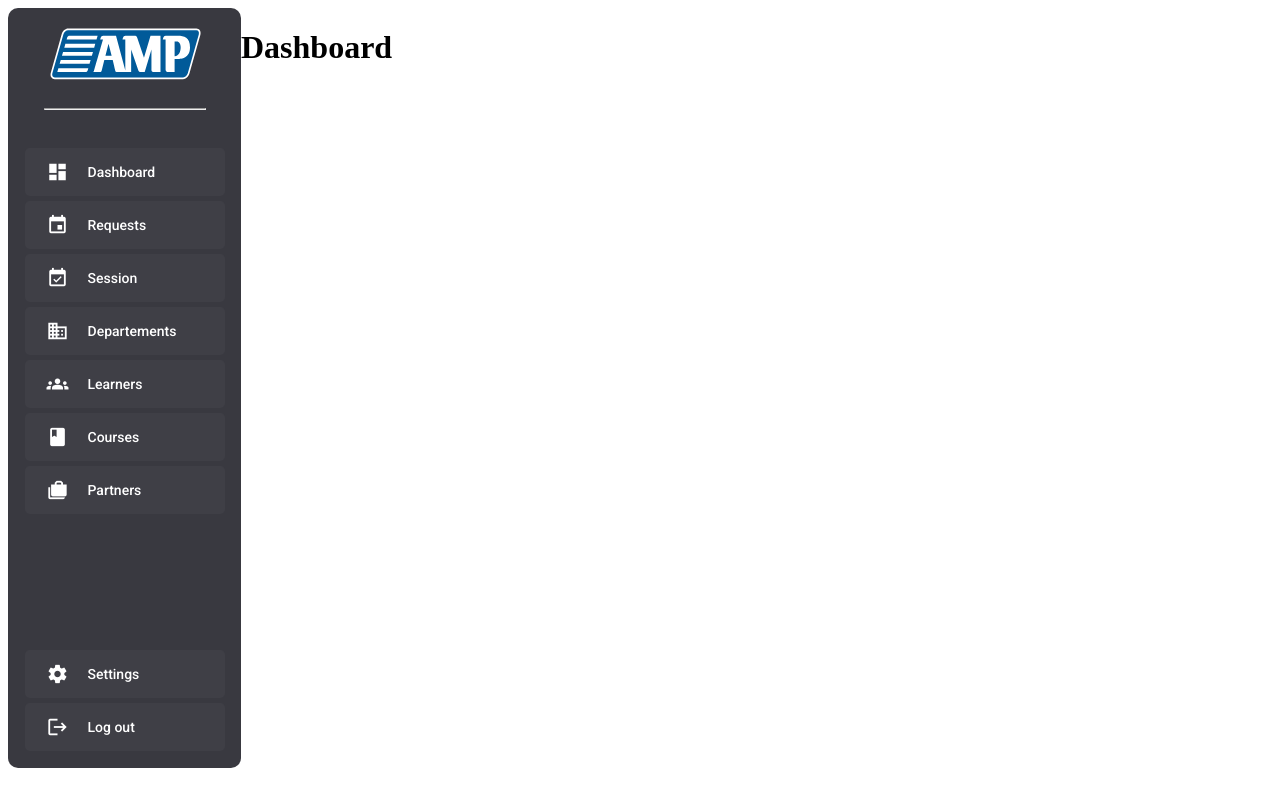
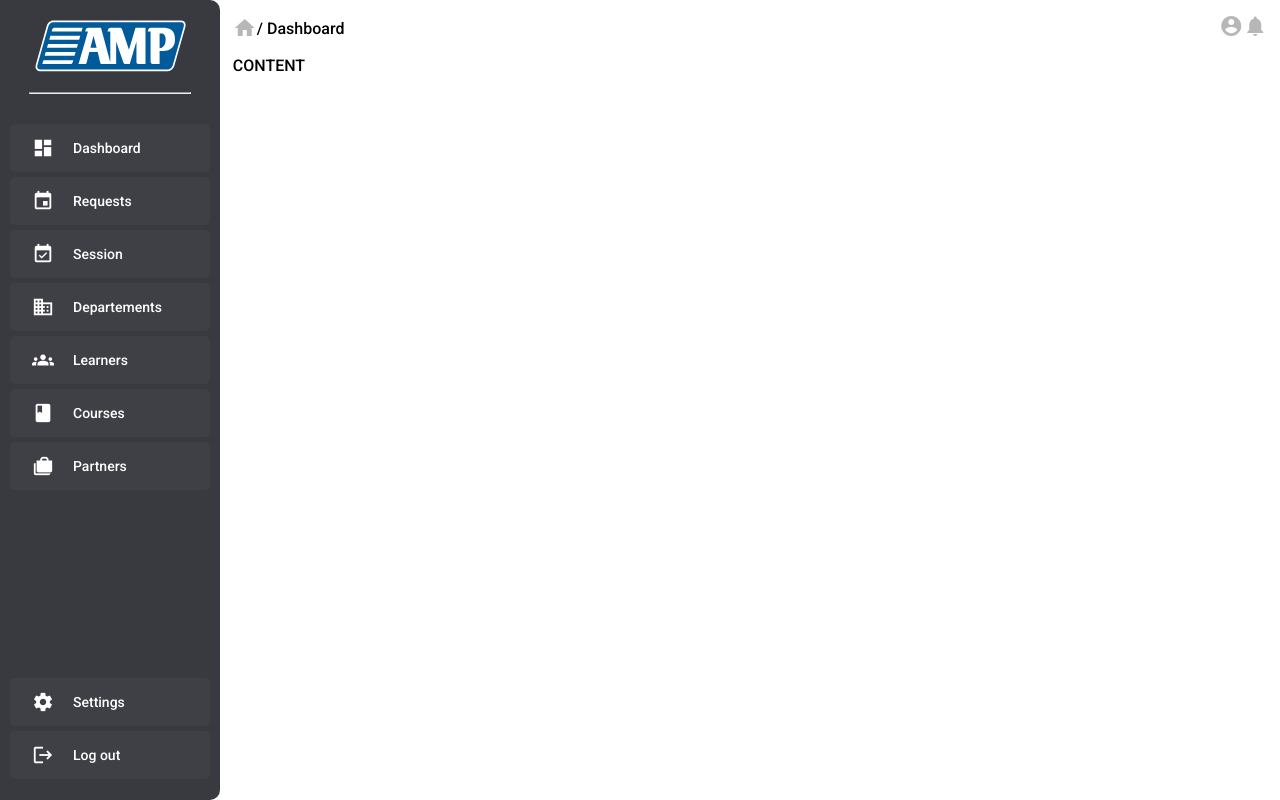
Before and after one commit to ampresta/am_presta, a React (Create React App) app in the folder client/: page / in a window 1280 px wide. Built offline with nearby package versions, Linux system fonts and the light colour scheme.

Commit message:
created navbar

```diff
--- a/client/public/index.html
+++ b/client/public/index.html
@@ -3,15 +3,16 @@
   <head>
     <meta charset="utf-8" />
     <meta name="viewport" content="width=device-width, initial-scale=1" />
-    <meta
-      name="description"
-      content="Web site created using create-react-app"
-    />
-    <link rel="apple-touch-icon" href="%PUBLIC_URL%/logo192.png" />
+    <meta name="description" content="Web site created using create-react-app" />
 
-    <link rel="manifest" href="%PUBLIC_URL%/manifest.json" />
 
     <title>React App</title>
+    <style>
+      * {
+        font-family: "Roboto";
+        margin: 0;
+      }
+    </style>
   </head>
   <body>
     <noscript>You need to enable JavaScript to run this app.</noscript>
--- /dev/null
+++ b/client/src/components/navbar/Navbar.jsx
@@ -0,0 +1,19 @@
+import "./navbar.scss";
+
+export default function Navbar(props) {
+  return (
+    <div className="navbar">
+      <div className="wrapper">
+        <div className="fullpath">
+          <span className="material-icons">home</span>
+          <span className="path">/ {props.path}</span>
+        </div>
+
+        <div className="items">
+          <span className="material-icons">account_circle</span>
+          <span className="material-icons">notifications</span>
+        </div>
+      </div>
+    </div>
+  );
+}
--- /dev/null
+++ b/client/src/components/navbar/navbar.scss
@@ -0,0 +1,22 @@
+.navbar {
+  height: 7vh;
+  display: flex;
+  align-items: center;
+
+  .wrapper {
+    display: flex;
+    width: 100%;
+    justify-content: space-between;
+    align-items: center;
+    color: #b7b7b7;
+
+    .fullpath {
+      display: flex;
+      align-items: center;
+
+      .path {
+        color: black;
+      }
+    }
+  }
+}
--- a/client/src/components/sidebar/Sidebar.jsx
+++ b/client/src/components/sidebar/Sidebar.jsx
@@ -14,7 +14,7 @@ const Sidebar = () => {
   ];
 
   return (
-    <div className="SidebarWrapper">
+    <div className="sidebar">
       <SidebarLogo />
       <div className="links">
         <div className="section">
@@ -37,6 +37,5 @@ const Sidebar = () => {
   );
 };
 
-/* Logo */
 
 export default Sidebar;
--- a/client/src/components/sidebar/SidebarLink/sidebarlink.scss
+++ b/client/src/components/sidebar/SidebarLink/sidebarlink.scss
@@ -9,24 +9,23 @@
   margin-bottom: 5px;
 
   a {
+    display: flex;
+    align-items: center;
     margin: 2px 15px;
     color: #0e94d4;
     text-decoration: none;
     margin-left: 22px;
     margin-top: 1px;
     margin-bottom: 1px;
+    color: white;
 
     span {
-      color: white;
-      vertical-align: middle;
-
       &:nth-child(1) {
         font-size: 22px;
         margin-right: 19px;
       }
 
       &:nth-child(2) {
-        font-family: "Roboto";
         font-weight: 500;
         font-size: 14px;
       }
--- a/client/src/components/sidebar/sidebar.scss
+++ b/client/src/components/sidebar/sidebar.scss
@@ -1,20 +1,18 @@
-.SidebarWrapper {
-  height: 95vh;
-  width: 233px;
-  top: 16px;
-  left: 16px;
+.sidebar {
+  min-height: 100vh;
   background: #393940;
-  border-radius: 10px;
+  border-top-right-radius: 10px;
+  border-bottom-right-radius: 10px;
+  padding-inline:  10px
+   ;
 
   .links {
     display: flex;
     flex-direction: column;
-    height: 80%;
+    align-items: stretch;
     justify-content: space-between;
 
     .section {
-      bottom: 10px;
-      left: 50%;
       display: flex;
       flex-direction: column;
       align-items: center;
@@ -22,11 +20,10 @@
       padding: 0px;
       margin: 0px;
 
-      &:nth-child(1) {
-        position: "static";
-      }
-      &:nth-child(2) {
-        position: "absolute";
+      &:nth-child(2){
+        position: fixed;
+        bottom: 1rem;
+        left: 10px;
       }
     }
   }
--- a/client/src/pages/Dashboard/Dashboard.jsx
+++ b/client/src/pages/Dashboard/Dashboard.jsx
@@ -1,12 +1,16 @@
 import React from "react";
 import Sidebar from "../../components/sidebar/Sidebar";
-import "./dashboard.scss"
+import Navbar from "../../components/navbar/Navbar";
+import "./dashboard.scss";
 
 function Dashboard() {
   return (
-    <div className="wrapper">
+    <div className="dashboard">
       <Sidebar />
-      <h1>Dashboard</h1>
+      <div className="dashboardContainer">
+        <Navbar path="Dashboard"/>
+        CONTENT
+      </div>
     </div>
   );
 }
--- a/client/src/pages/Dashboard/dashboard.scss
+++ b/client/src/pages/Dashboard/dashboard.scss
@@ -1,3 +1,7 @@
-.wrapper{
+.dashboard{
     display: flex;
+    .dashboardContainer{
+        width: 100%;
+        padding-inline: 1%;
+    }
 }
```
